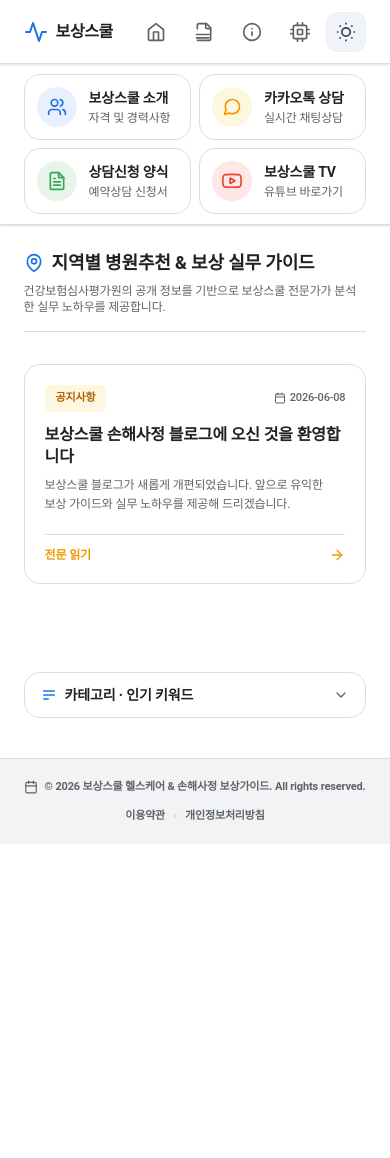
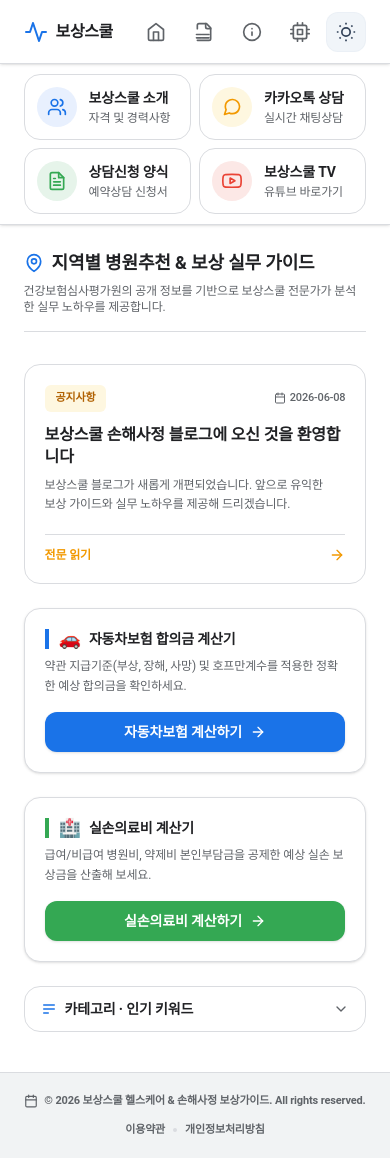
Before and after one commit to ksp-KWON/claimwworks-blog, a Next.js app: page / in a window 390 px wide. Before the commit the page ends 844 px from the top, so only its background shows below. Built offline with nearby package versions, Linux system fonts and the light colour scheme.

Commit message:
style: move calculator links above category toggle on mobile

```diff
--- a/src/components/SidebarContent.tsx
+++ b/src/components/SidebarContent.tsx
@@ -37,6 +37,36 @@ export default function SidebarContent() {
 
   return (
     <>
+      {/* 🚗 자동차보험 합의금 계산기 (항상 표시) */}
+      <div className="bg-white dark:bg-[#202124] p-5 rounded-2xl border border-[var(--google-border)] shadow-sm hover:shadow-md hover:border-[var(--google-blue)] transition-all duration-300 group mb-6">
+        <h3 className="text-sm font-bold text-[#202124] dark:text-[#e8eaed] mb-2 flex items-center gap-2 border-l-4 border-[var(--google-blue)] pl-2.5">
+          <span className="text-[var(--google-blue)] text-lg leading-none">🚗</span>
+          자동차보험 합의금 계산기
+        </h3>
+        <p className="text-xs text-[#5f6368] dark:text-[#9aa0a6] mb-4 leading-relaxed">
+          약관 지급기준(부상, 장해, 사망) 및 호프만계수를 적용한 정확한 예상 합의금을 확인하세요.
+        </p>
+        <Link href="/calculator/auto" className="flex items-center justify-center gap-2 w-full bg-[var(--google-blue)] text-white font-bold text-sm py-2.5 rounded-xl hover:bg-[#174ea6] transition-colors shadow-sm">
+          자동차보험 계산하기
+          <svg className="w-4 h-4" fill="none" stroke="currentColor" viewBox="0 0 24 24" strokeWidth="2" strokeLinecap="round" strokeLinejoin="round"><line x1="5" y1="12" x2="19" y2="12"></line><polyline points="12 5 19 12 12 19"></polyline></svg>
+        </Link>
+      </div>
+
+      {/* 🏥 실손의료비 보상 계산기 (항상 표시) */}
+      <div className="bg-white dark:bg-[#202124] p-5 rounded-2xl border border-[var(--google-border)] shadow-sm hover:shadow-md hover:border-[var(--google-green)] transition-all duration-300 group mb-6">
+        <h3 className="text-sm font-bold text-[#202124] dark:text-[#e8eaed] mb-2 flex items-center gap-2 border-l-4 border-[var(--google-green)] pl-2.5">
+          <span className="text-[var(--google-green)] text-lg leading-none">🏥</span>
+          실손의료비 계산기
+        </h3>
+        <p className="text-xs text-[#5f6368] dark:text-[#9aa0a6] mb-4 leading-relaxed">
+          급여/비급여 병원비, 약제비 본인부담금을 공제한 예상 실손 보상금을 산출해 보세요.
+        </p>
+        <Link href="/calculator/medical" className="flex items-center justify-center gap-2 w-full bg-[var(--google-green)] text-white font-bold text-sm py-2.5 rounded-xl hover:bg-[#0d652d] transition-colors shadow-sm">
+          실손의료비 계산하기
+          <svg className="w-4 h-4" fill="none" stroke="currentColor" viewBox="0 0 24 24" strokeWidth="2" strokeLinecap="round" strokeLinejoin="round"><line x1="5" y1="12" x2="19" y2="12"></line><polyline points="12 5 19 12 12 19"></polyline></svg>
+        </Link>
+      </div>
+
       {/* ── 모바일 전용 토글 버튼 (lg 이상에서는 숨김) ── */}
       <button
         onClick={() => setIsOpen(prev => !prev)}
@@ -62,37 +92,9 @@ export default function SidebarContent() {
       {/* ── 사이드바 본문 (모바일: 토글 / 데스크탑: 항상 표시) ── */}
       <div
         id="sidebar-content"
-        className={`space-y-6 ${isOpen ? 'block' : 'hidden'} lg:block`}
+        className={`space-y-6 ${isOpen ? 'block' : 'hidden'} lg:block lg:mt-6 mt-6`}
       >
-        {/* 🚗 자동차보험 합의금 계산기 (우측 메뉴) */}
-        <div className="bg-white dark:bg-[#202124] p-5 rounded-2xl border border-[var(--google-border)] shadow-sm hover:shadow-md hover:border-[var(--google-blue)] transition-all duration-300 group">
-          <h3 className="text-sm font-bold text-[#202124] dark:text-[#e8eaed] mb-2 flex items-center gap-2 border-l-4 border-[var(--google-blue)] pl-2.5">
-            <span className="text-[var(--google-blue)] text-lg leading-none">🚗</span>
-            자동차보험 합의금 계산기
-          </h3>
-          <p className="text-xs text-[#5f6368] dark:text-[#9aa0a6] mb-4 leading-relaxed">
-            약관 지급기준(부상, 장해, 사망) 및 호프만계수를 적용한 정확한 예상 합의금을 확인하세요.
-          </p>
-          <Link href="/calculator/auto" className="flex items-center justify-center gap-2 w-full bg-[var(--google-blue)] text-white font-bold text-sm py-2.5 rounded-xl hover:bg-[#174ea6] transition-colors shadow-sm">
-            자동차보험 계산하기
-            <svg className="w-4 h-4" fill="none" stroke="currentColor" viewBox="0 0 24 24" strokeWidth="2" strokeLinecap="round" strokeLinejoin="round"><line x1="5" y1="12" x2="19" y2="12"></line><polyline points="12 5 19 12 12 19"></polyline></svg>
-          </Link>
-        </div>
 
-        {/* 🏥 실손의료비 보상 계산기 (우측 메뉴) */}
-        <div className="bg-white dark:bg-[#202124] p-5 rounded-2xl border border-[var(--google-border)] shadow-sm hover:shadow-md hover:border-[var(--google-green)] transition-all duration-300 group">
-          <h3 className="text-sm font-bold text-[#202124] dark:text-[#e8eaed] mb-2 flex items-center gap-2 border-l-4 border-[var(--google-green)] pl-2.5">
-            <span className="text-[var(--google-green)] text-lg leading-none">🏥</span>
-            실손의료비 계산기
-          </h3>
-          <p className="text-xs text-[#5f6368] dark:text-[#9aa0a6] mb-4 leading-relaxed">
-            급여/비급여 병원비, 약제비 본인부담금을 공제한 예상 실손 보상금을 산출해 보세요.
-          </p>
-          <Link href="/calculator/medical" className="flex items-center justify-center gap-2 w-full bg-[var(--google-green)] text-white font-bold text-sm py-2.5 rounded-xl hover:bg-[#0d652d] transition-colors shadow-sm">
-            실손의료비 계산하기
-            <svg className="w-4 h-4" fill="none" stroke="currentColor" viewBox="0 0 24 24" strokeWidth="2" strokeLinecap="round" strokeLinejoin="round"><line x1="5" y1="12" x2="19" y2="12"></line><polyline points="12 5 19 12 12 19"></polyline></svg>
-          </Link>
-        </div>
 
         {/* 진료과목별 분쟁 가이드 */}
         <SpecialtyDiseaseCategories />
```
